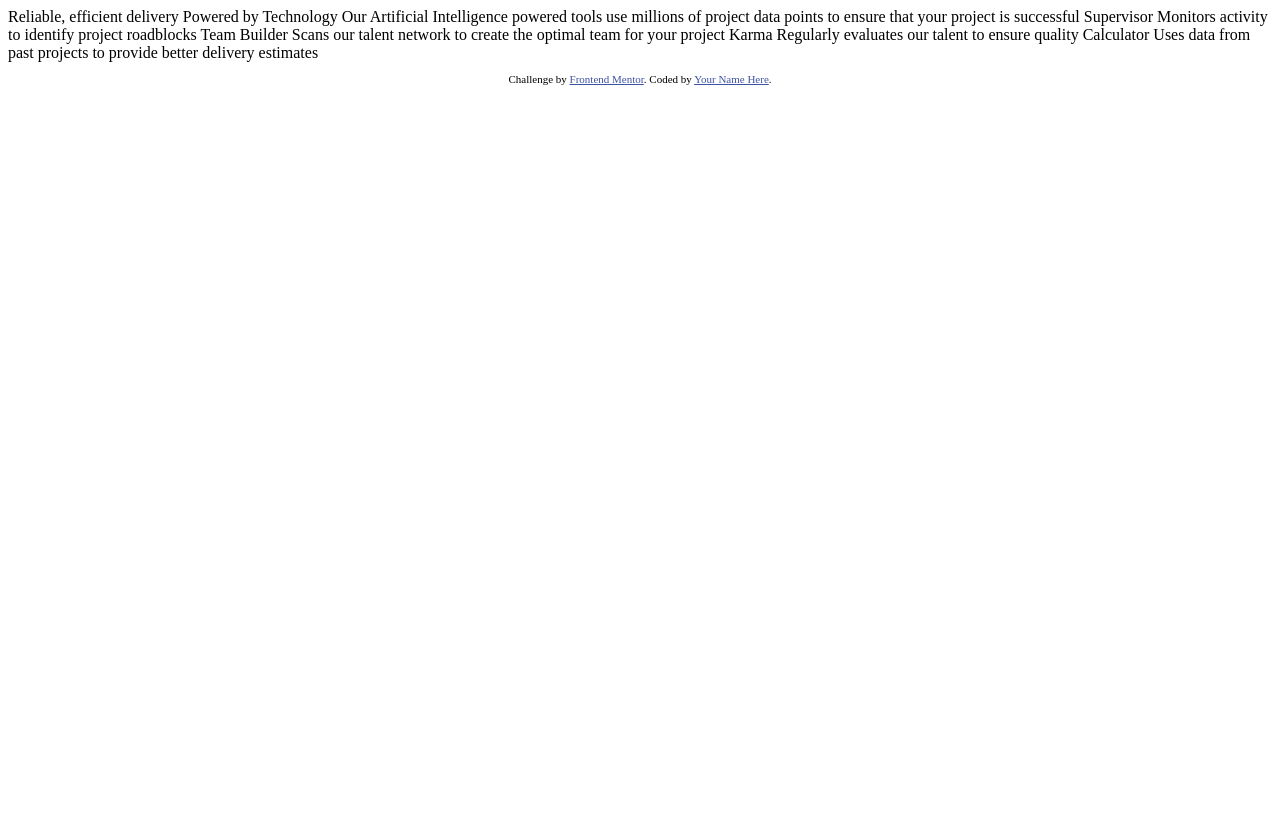
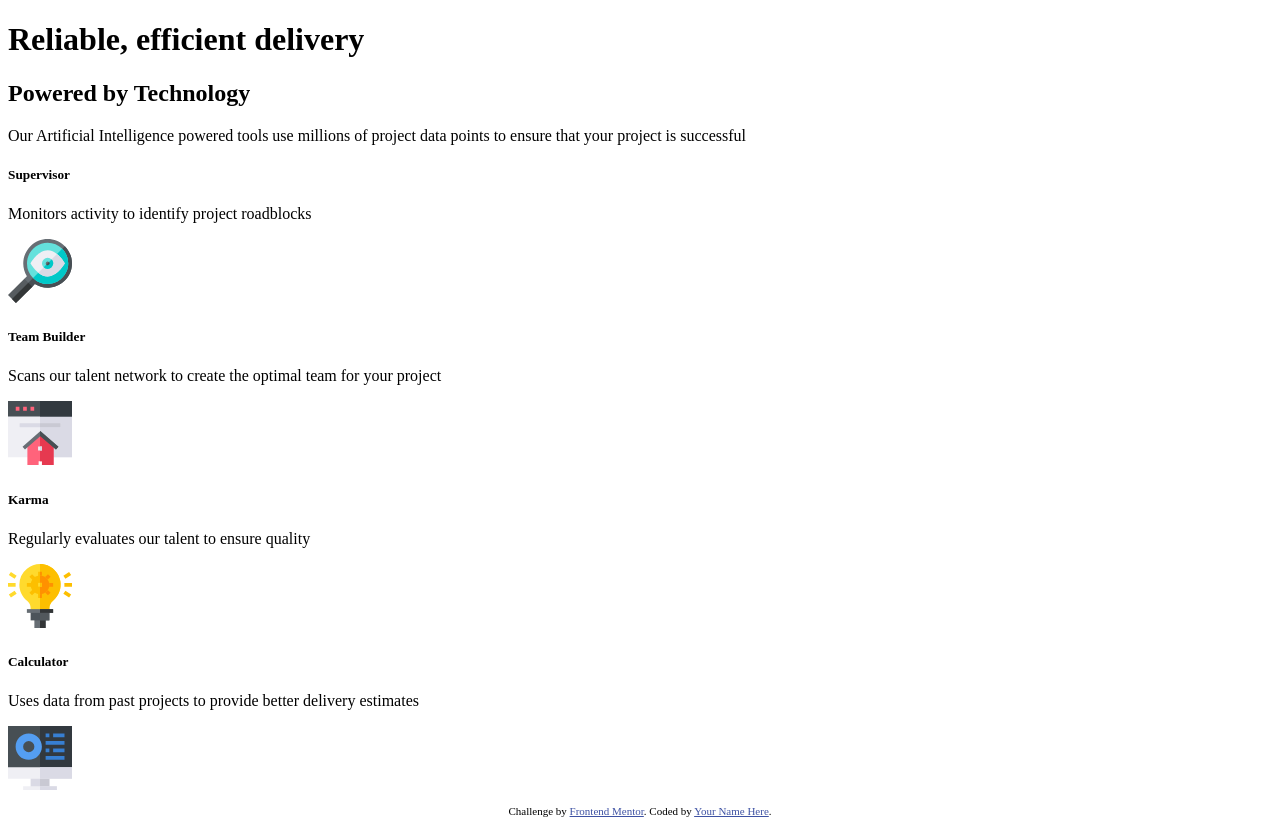
Before and after one commit to shoproizoshlo/four-card-feature-section-master, a plain HTML site: page index.html in a window 1280 px wide. Before the commit the page ends 800 px from the top, so only its background shows below. Drawn offline with Linux system fonts and the light colour scheme.

Commit message:
added structure

```diff
--- a/index.html
+++ b/index.html
@@ -1,44 +1,74 @@
 <!DOCTYPE html>
 <html lang="en">
   <head>
-  <meta charset="UTF-8">
-  <meta name="viewport" content="width=device-width, initial-scale=1.0"> <!-- displays site properly based on user's device -->
+    <meta charset="UTF-8" />
+    <meta name="viewport" content="width=device-width, initial-scale=1.0" />
+    <!-- displays site properly based on user's device -->
 
-  <link rel="icon" type="image/png" sizes="32x32" href="./images/favicon-32x32.png">
+    <link
+      rel="icon"
+      type="image/png"
+      sizes="32x32"
+      href="./images/favicon-32x32.png"
+    />
 
     <title>Frontend Mentor | Four card feature section</title>
 
     <!-- Feel free to remove these styles or customise in your own stylesheet 👍 -->
     <style>
-    .attribution { font-size: 11px; text-align: center; }
-    .attribution a { color: hsl(228, 45%, 44%); }
+      .attribution {
+        font-size: 11px;
+        text-align: center;
+      }
+      .attribution a {
+        color: hsl(228, 45%, 44%);
+      }
     </style>
   </head>
   <body>
-
-  Reliable, efficient delivery
-  Powered by Technology
-
-  Our Artificial Intelligence powered tools use millions of project data points
-  to ensure that your project is successful
-
-  Supervisor
-  Monitors activity to identify project roadblocks
-
-  Team Builder
+    <main>
+      <div class="heading">
+        <h1>Reliable, efficient delivery</h1>
+        <h2>Powered by Technology</h2>
+      </div>
+      <div class="description">
+        Our Artificial Intelligence powered tools use millions of project data
+        points to ensure that your project is successful
+      </div>
+      <div class="card-area">
+        <div class="card">
+          <h5>Supervisor</h5>
+          <p>Monitors activity to identify project roadblocks</p>
+          <img src="./images/icon-supervisor.svg" alt="icon image" />
+        </div>
+        <div class="card">
+          <h5>Team Builder</h5>
+          <p>
             Scans our talent network to create the optimal team for your project
-
-  Karma
-  Regularly evaluates our talent to ensure quality
-
-  Calculator
+          </p>
+          <img src="./images/icon-team-builder.svg" alt="icon image" />
+        </div>
+        <div class="card">
+          <h5>Karma</h5>
+          <p>Regularly evaluates our talent to ensure quality</p>
+          <img src="./images/icon-karma.svg" alt="icon image" />
+        </div>
+        <div class="card">
+          <h5>Calculator</h5>
+          <p>
             Uses data from past projects to provide better delivery estimates
-
+          </p>
+          <img src="./images/icon-calculator.svg" alt="icon image" />
+        </div>
+      </div>
+    </main>
 
     <footer>
       <p class="attribution">
-      Challenge by <a href="https://www.frontendmentor.io?ref=challenge" target="_blank">Frontend Mentor</a>.
-      Coded by <a href="#">Your Name Here</a>.
+        Challenge by
+        <a href="https://www.frontendmentor.io?ref=challenge" target="_blank"
+          >Frontend Mentor</a
+        >. Coded by <a href="#">Your Name Here</a>.
       </p>
     </footer>
   </body>
```
Lines whose indentation alone changed are shown as unchanged.
